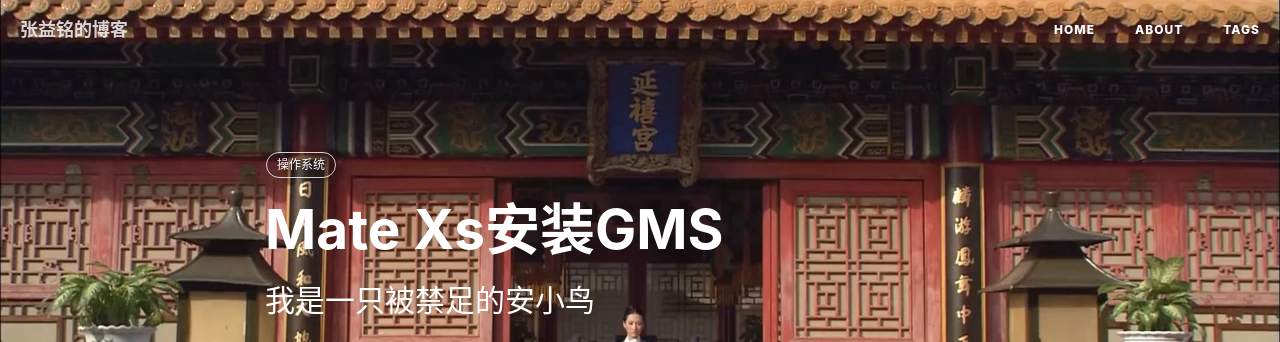
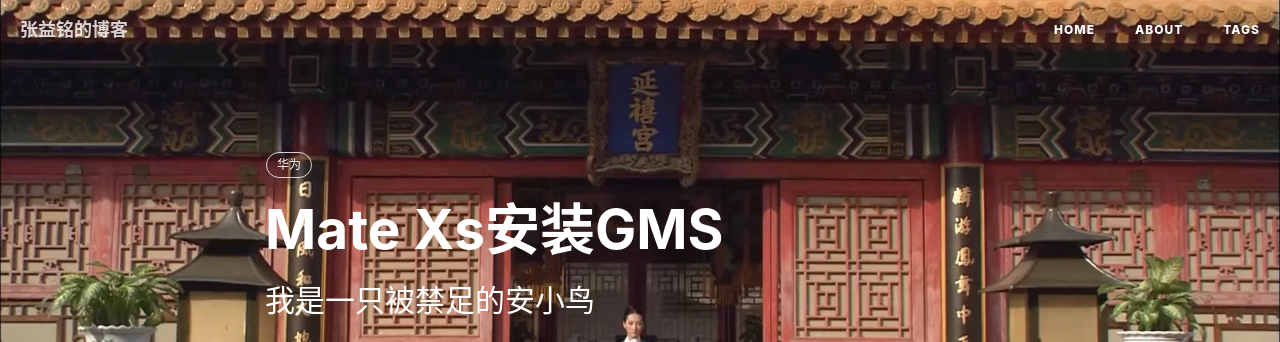
Before and after one commit to zhangyiming748/index, a Jekyll site: the page built from _posts/2020-11-10-installGMS4Mate-Xs.md, in a window 1280 px wide. Shown: the top 342 px of the page. Built offline with Jekyll 4.4.1, drawn with Linux system fonts in a browser that asks for light colours; nearby versions of some CDN libraries; comment, search, counter and statistics services are not loaded.

Commit message:
错误分类

```diff
--- a/_posts/2020-11-10-installGMS4Mate-Xs.md
+++ b/_posts/2020-11-10-installGMS4Mate-Xs.md
@@ -7,7 +7,7 @@ author:     zen                      # 作者
 header-img: img/photo/birdAngle.webp     #这篇文章标题背景图片
 catalog: False                       # 是否归档
 tags:                               #标签
-    - 操作系统
+    - 华为
 ---
 理论上适用于2020年6月22日后的设备(P40系列,Mate40系列,Mate X/Xs)
 仅在EMUI10上进行过测试
```
